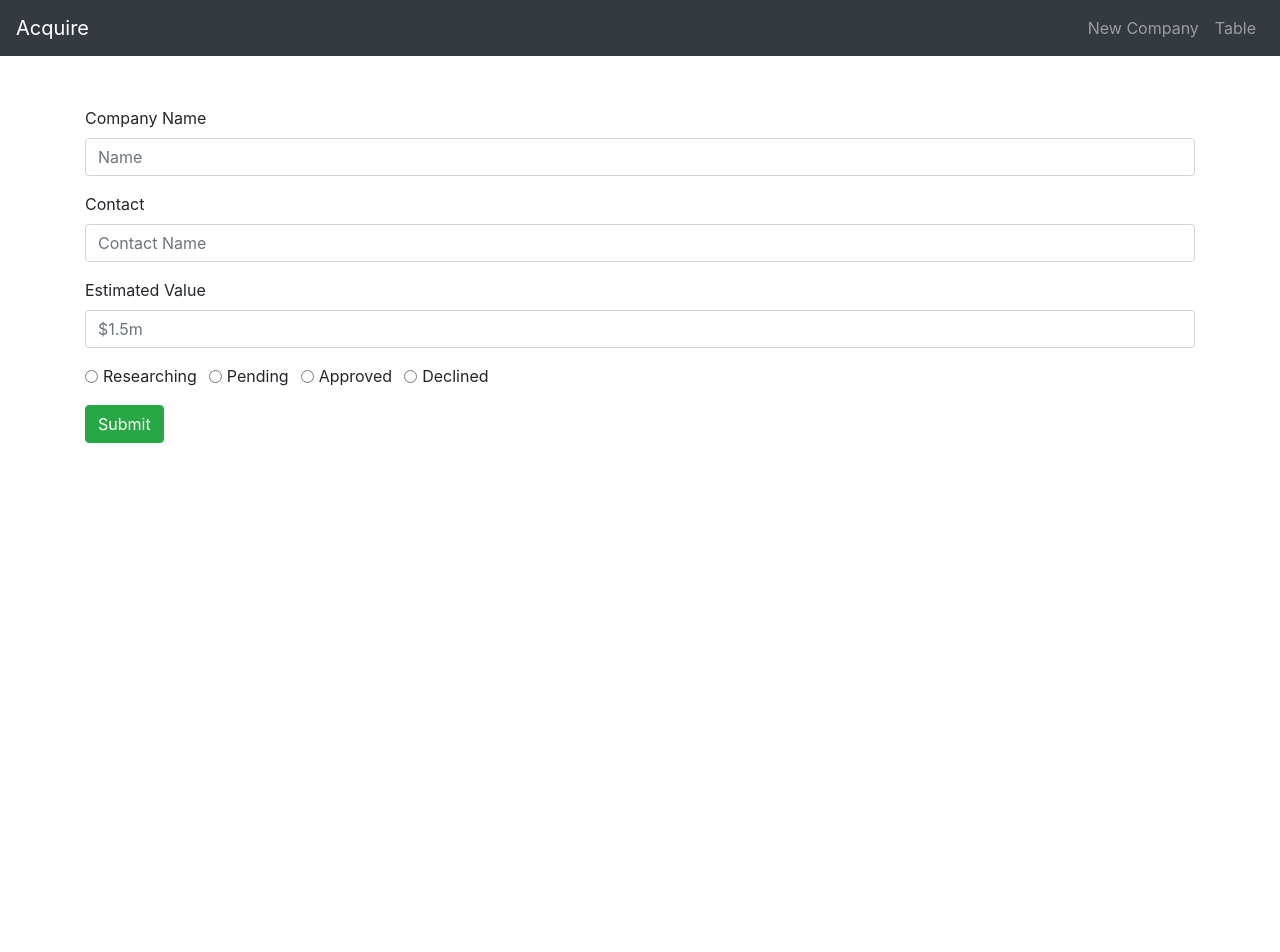
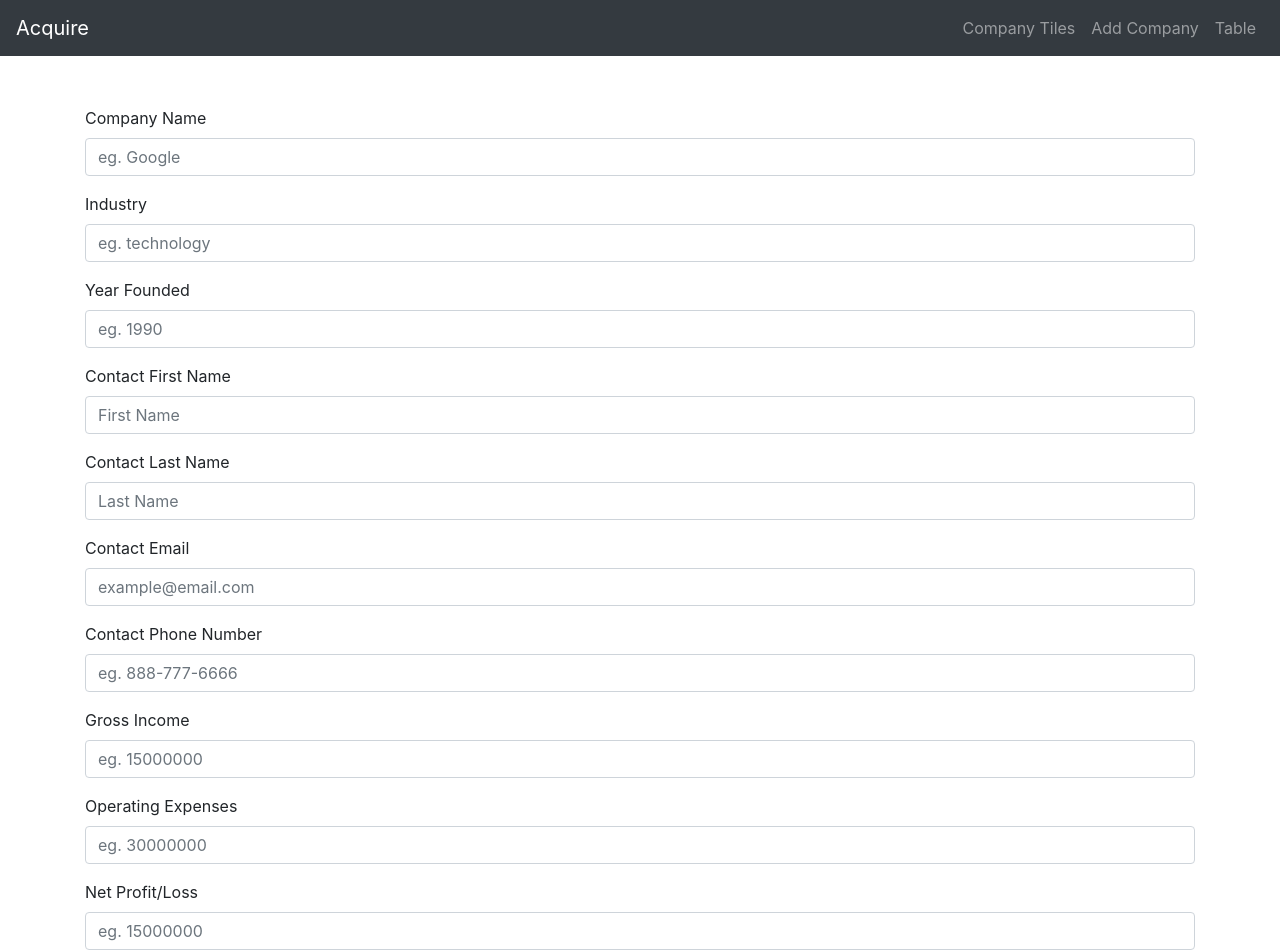
Before and after one commit to marthasharpe/new-acquire-app, a React (Create React App) app: page /add in a window 1280 px wide. Shown: the top 952 px of the page. Before the commit the page ends 800 px from the top, so only its background shows below. Built offline with nearby package versions, Linux system fonts and the light colour scheme.

Commit message:
More fields in in form and required before submit

```diff
--- a/package.json
+++ b/package.json
@@ -12,6 +12,7 @@
     "react-bootstrap": "^1.0.0-beta.16",
     "react-dom": "^16.12.0",
     "react-redux": "^7.1.3",
+    "react-router-dom": "^5.1.2",
     "react-scripts": "3.3.0",
     "react-uuid": "^1.0.2",
     "redux": "^4.0.5",
--- a/src/components/App.js
+++ b/src/components/App.js
@@ -1,13 +1,16 @@
 import React from 'react';
 import CompanyDetails from './CompanyDetails';
+import { BrowserRouter as Router, Route } from "react-router-dom";
 import AppBar from './AppBar';
+import CompanyTiles from './CompanyTiles';
 
 function App() {
   return (
-    <div className="App">
+    <Router>
       <AppBar />
-      <CompanyDetails />
-    </div>
+      <Route path="/tiles" component={CompanyTiles} />
+      <Route path="/add" component={CompanyDetails} />
+    </Router>
   );
 }
 
--- a/src/components/AppBar.js
+++ b/src/components/AppBar.js
@@ -7,8 +7,9 @@ const AppBar = () => {
             <Navbar.Brand href="#home">Acquire</Navbar.Brand>
             <Navbar.Collapse className="justify-content-end">
                 <Nav>
-                    <Nav.Link href="#newComany">New Company</Nav.Link>
-                    <Nav.Link href="#table">Table</Nav.Link>
+                    <Nav.Link href="/tiles">Company Tiles</Nav.Link>
+                    <Nav.Link href="/add">Add Company</Nav.Link>
+                    <Nav.Link href="/table">Table</Nav.Link>
                 </Nav>
             </Navbar.Collapse>
         </Navbar>
--- a/src/components/CompanyDetails.js
+++ b/src/components/CompanyDetails.js
@@ -6,23 +6,47 @@ import { addCompany } from '../actions/actionCreators';
 const CompanyDetails = (props) => {
 
     const [values, setValues] = React.useState({
-        company: '',
-        contact: '',
-        value: '',
+        company: {
+            name: '',
+            industry: '',
+            yearFounded: '',
+        },
+        contact: {
+            firstName: '',
+            lastName: '',
+            email: '',
+            phone: '',
+        },
+        finances: {
+            grossIncome: '',
+            expenses: '',
+            netProfit: '',
+        },
         status: '',
     })
 
     const handleChange = (e) => {
         setValues({
             ...values,
-            [e.target.name]: e.target.value,
+            [e.target.name]: {
+                ...values[e.target.name],
+                [e.target.id]: e.target.value
+            },
+        })
+        console.log(values)
+    }
+
+    const handleStatusChange = (e) => {
+        setValues({
+            ...values,
+            status: e.target.value,
         })
         console.log(values)
     }
 
     const handleSubmit = (e) => {
         e.preventDefault();
-        props.addCompany(values)
+        props.addCompany({...values, id: values.company.name})
     }
 
     return (
@@ -32,29 +56,115 @@ const CompanyDetails = (props) => {
                 <Form.Label>Company Name</Form.Label>
                 <Form.Control
                     name="company"
-                    placeholder="Name"
-                    value={values.company}
+                    id="name"
+                    placeholder="eg. Google"
+                    value={values.company.name}
                     onChange={handleChange}
+                    required
                     />
             </Form.Group>
             <Form.Group>
-                <Form.Label>Contact</Form.Label>
+                <Form.Label>Industry</Form.Label>
                 <Form.Control
-                    name="contact"
-                    placeholder="Contact Name"
-                    value={values.contact}
+                    name="company"
+                    id="industry"
+                    placeholder="eg. technology"
+                    value={values.company.industry}
                     onChange={handleChange}
+                    required
                     />
             </Form.Group>
             <Form.Group>
-                <Form.Label>Estimated Value</Form.Label>
+                <Form.Label>Year Founded</Form.Label>
                 <Form.Control
-                    name="value"
-                    placeholder="$1.5m"
-                    value={values.value}
+                    name="company"
+                    id="yearFounded"
+                    placeholder="eg. 1990"
+                    value={values.company.yearFounded}
                     onChange={handleChange}
+                    required
                     />
             </Form.Group>
+            <Form.Group>
+                <Form.Label>Contact First Name</Form.Label>
+                <Form.Control
+                    name="contact"
+                    id="firstName"
+                    placeholder="First Name"
+                    value={values.contact.firstName}
+                    onChange={handleChange}
+                    required
+                    />
+            </Form.Group>
+            <Form.Group>
+                <Form.Label>Contact Last Name</Form.Label>
+                <Form.Control
+                    name="contact"
+                    id="lastName"
+                    placeholder="Last Name"
+                    value={values.contact.lastName}
+                    onChange={handleChange}
+                    required
+                    />
+            </Form.Group>
+            <Form.Group>
+                <Form.Label>Contact Email</Form.Label>
+                <Form.Control
+                    name="contact"
+                    id="email"
+                    placeholder="example@email.com"
+                    type="email"
+                    value={values.contact.email}
+                    onChange={handleChange}
+                    required
+                    />
+            </Form.Group>
+            <Form.Group>
+                <Form.Label>Contact Phone Number</Form.Label>
+                <Form.Control
+                    name="contact"
+                    id="phone"
+                    type="phone"
+                    placeholder="eg. 888-777-6666"
+                    value={values.contact.phone}
+                    onChange={handleChange}
+                    required
+                    />
+            </Form.Group>
+            <Form.Group>
+                <Form.Label>Gross Income</Form.Label>
+                <Form.Control
+                    name="finances"
+                    id="grossIncome"
+                    placeholder="eg. 15000000"
+                    value={values.finances.grossIncome}
+                    onChange={handleChange}
+                    required
+                    />
+            </Form.Group>
+            <Form.Group>
+                <Form.Label>Operating Expenses</Form.Label>
+                <Form.Control
+                    name="finances"
+                    id="expenses"
+                    placeholder="eg. 30000000"
+                    value={values.finances.expenses}
+                    onChange={handleChange}
+                    required
+                    />
+            </Form.Group>
+            <Form.Group>
+                <Form.Label>Net Profit/Loss</Form.Label>
+                <Form.Control
+                    name="finances"
+                    id="netProfit"
+                    placeholder="eg. 15000000"
+                    value={values.finances.netProfit}
+                    onChange={handleChange}
+                    required
+                    />
+            </Form.Group>
+            <Form.Label>Status</Form.Label>
             <Form.Group id="status">
                 <Form.Check
                     type="radio"
@@ -62,8 +172,9 @@ const CompanyDetails = (props) => {
                     name="status"
                     value="Researching"
                     checked={values.status==="Researching"}
-                    onChange={handleChange}
+                    onChange={handleStatusChange}
                     inline
+                    required
                     />
                 <Form.Check
                     type="radio"
@@ -71,8 +182,9 @@ const CompanyDetails = (props) => {
                     name="status"
                     value="Pending"
                     checked={values.status==="Pending"}
-                    onChange={handleChange}
+                    onChange={handleStatusChange}
                     inline
+                    required
                     />
                 <Form.Check
                     type="radio"
@@ -80,8 +192,9 @@ const CompanyDetails = (props) => {
                     name="status"
                     value="Approved"
                     checked={values.status==="Approved"}
-                    onChange={handleChange}
+                    onChange={handleStatusChange}
                     inline
+                    required
                     />
                 <Form.Check
                     type="radio"
@@ -89,8 +202,9 @@ const CompanyDetails = (props) => {
                     name="status"
                     value="Declined"
                     checked={values.status==="Declined"}
-                    onChange={handleChange}
+                    onChange={handleStatusChange}
                     inline
+                    required
                     />
             </Form.Group>
             <Button variant="success" type="submit">
--- /dev/null
+++ b/src/components/CompanyTiles.js
@@ -0,0 +1,16 @@
+import React from 'react';
+import { connect } from 'react-redux';
+
+const CompanyTiles = (props) => {
+    return (
+        <div>
+            {props.companies.map(company => <h1>{company.name}</h1>)}
+        </div>
+    )
+}
+
+const mapStateToProps = ({ companies }) => ({
+    companies
+})
+
+export default connect(mapStateToProps)(CompanyTiles);
--- a/src/index.js
+++ b/src/index.js
@@ -8,7 +8,6 @@ import { Provider } from 'react-redux';
 import { composeWithDevTools } from 'redux-devtools-extension';
 import thunk from 'redux-thunk';
 import rootReducer from './reducers/rootReducer';
-//import uuid from 'react-uuid';
 //import axios from 'axios';
 
 const store = createStore(rootReducer, composeWithDevTools(
```
Also changed, not shown: src/companies.js (added, +22 -0 lines), 1 other file (tests, documents, lock files or other folders).
